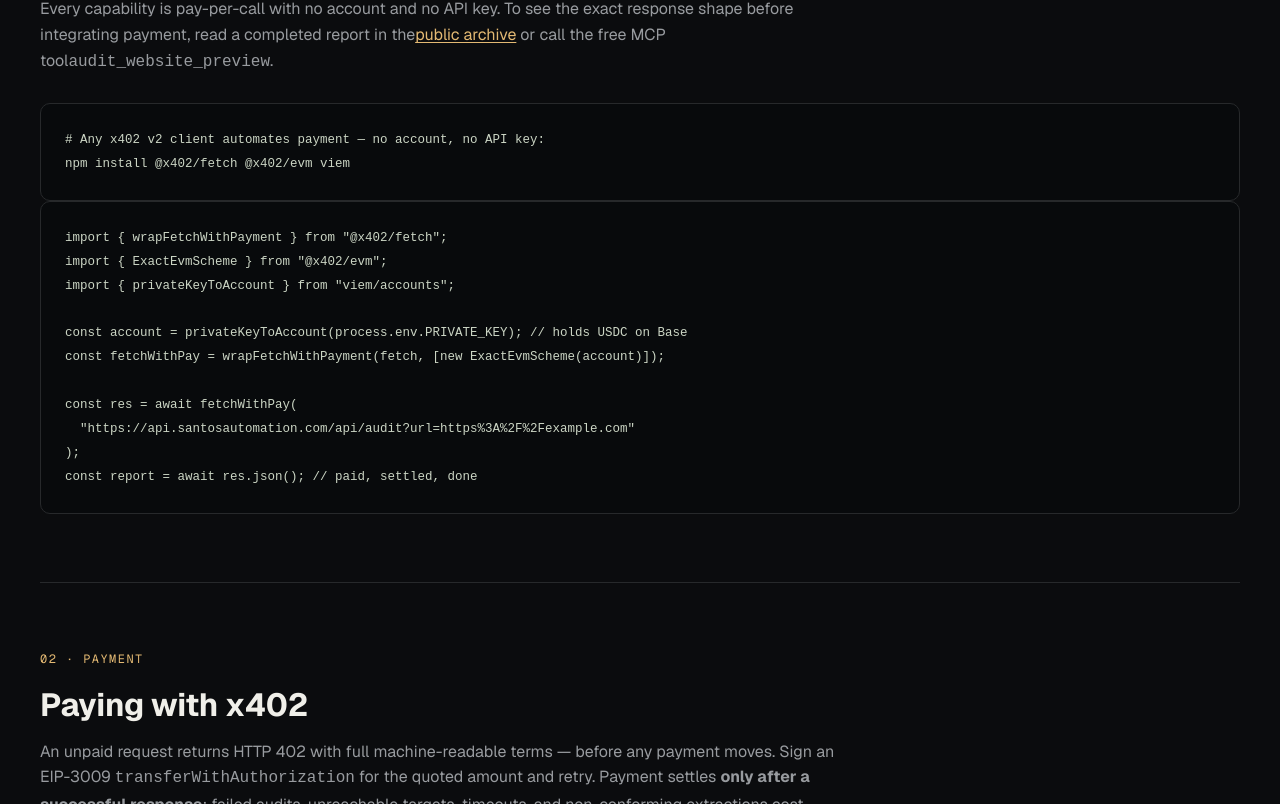
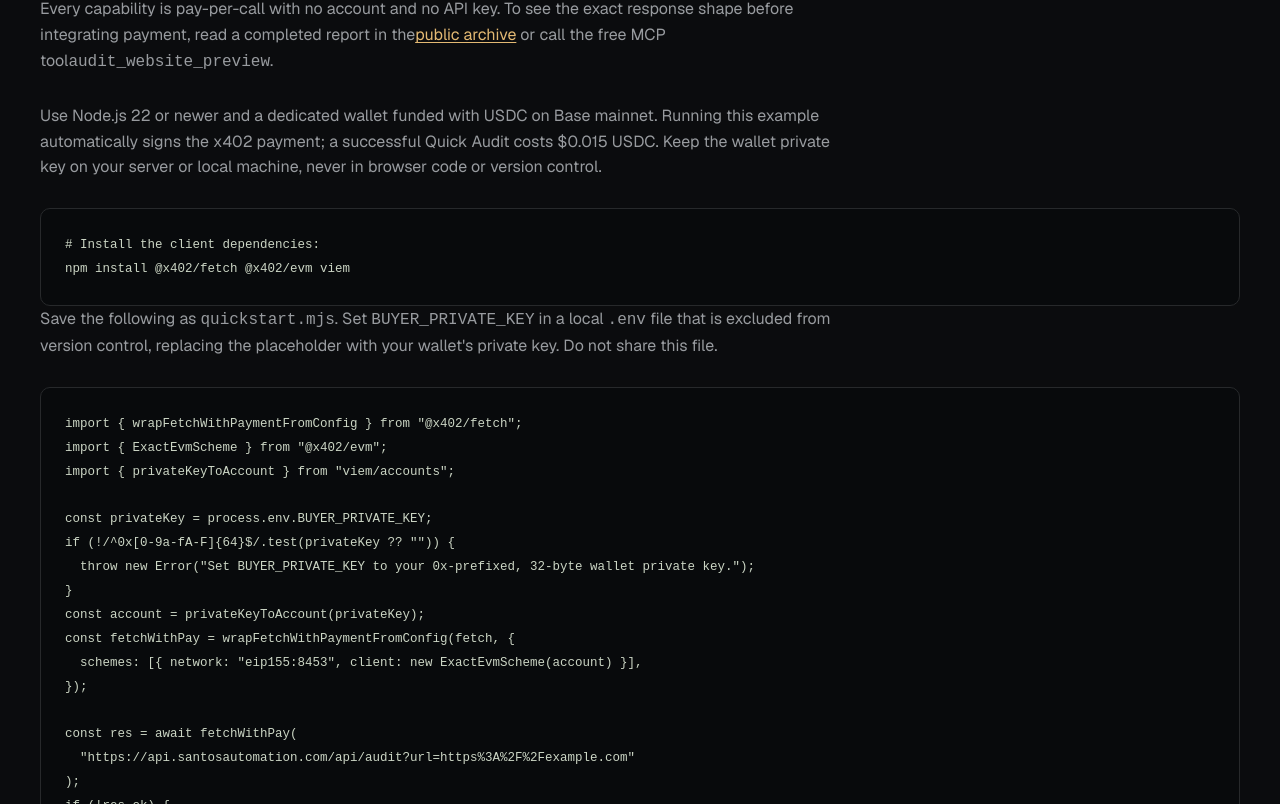
Before and after one commit to thereal-baitjet/santos-audit-api, a Next.js app: page /docs in a window 1280 px wide. Shown: the part 856-1660 px from the top of the page. Built offline with nearby package versions, Linux system fonts and the light colour scheme.

Commit message:
Fix docs quickstart x402 SDK configuration and add runtime regression tests

```diff
--- a/app/docs/page.js
+++ b/app/docs/page.js
@@ -2,6 +2,7 @@ import { PageShell } from "../components/SiteChrome.js";
 import StructuredData from "../components/StructuredData.js";
 import { pageMetadata } from "../../lib/marketing-content.js";
 import { apiProduct } from "../../lib/products.js";
+import { docsQuickstart } from "../../lib/docs-quickstart.js";
 
 const API = "https://api.santosautomation.com";
 
@@ -307,19 +308,23 @@ export default function DocsPage() {
           <a href="/reports">public archive</a> or call the free MCP tool
           <code>audit_website_preview</code>.
         </p>
-        <pre className="code-sample" tabIndex={0}><code>{`# Any x402 v2 client automates payment — no account, no API key:
+        <p className="sub wide">
+          Use Node.js 22 or newer and a dedicated wallet funded with USDC on Base mainnet.
+          Running this example automatically signs the x402 payment; a successful Quick Audit
+          costs ${apiProduct("/api/audit").priceUsdc} USDC. Keep the wallet private key on your
+          server or local machine, never in browser code or version control.
+        </p>
+        <pre className="code-sample" tabIndex={0}><code>{`# Install the client dependencies:
 npm install @x402/fetch @x402/evm viem`}</code></pre>
-        <pre className="code-sample" tabIndex={0}><code>{`import { wrapFetchWithPayment } from "@x402/fetch";
-import { ExactEvmScheme } from "@x402/evm";
-import { privateKeyToAccount } from "viem/accounts";
-
-const account = privateKeyToAccount(process.env.PRIVATE_KEY); // holds USDC on Base
-const fetchWithPay = wrapFetchWithPayment(fetch, [new ExactEvmScheme(account)]);
-
-const res = await fetchWithPay(
-  "${API}/api/audit?url=https%3A%2F%2Fexample.com"
-);
-const report = await res.json(); // paid, settled, done`}</code></pre>
+        <p className="sub wide">
+          Save the following as <code>quickstart.mjs</code>. Set <code>BUYER_PRIVATE_KEY</code> in
+          a local <code>.env</code> file that is excluded from version control, replacing the
+          placeholder with your wallet&apos;s private key. Do not share this file.
+        </p>
+        <pre className="code-sample" tabIndex={0}><code>{docsQuickstart}</code></pre>
+        <pre className="code-sample" tabIndex={0}><code>{`# .env (private; do not commit)
+BUYER_PRIVATE_KEY=0xYOUR_PRIVATE_KEY`}</code></pre>
+        <pre className="code-sample" tabIndex={0}><code>{`node --env-file=.env quickstart.mjs`}</code></pre>
       </section>
 
       <section className="content-section" id="payment">
--- /dev/null
+++ b/lib/docs-quickstart.js
@@ -0,0 +1,22 @@
+// Render and execute the same example so the docs cannot drift from the SDK.
+export const docsQuickstart = `import { wrapFetchWithPaymentFromConfig } from "@x402/fetch";
+import { ExactEvmScheme } from "@x402/evm";
+import { privateKeyToAccount } from "viem/accounts";
+
+const privateKey = process.env.BUYER_PRIVATE_KEY;
+if (!/^0x[0-9a-fA-F]{64}$/.test(privateKey ?? "")) {
+  throw new Error("Set BUYER_PRIVATE_KEY to your 0x-prefixed, 32-byte wallet private key.");
+}
+const account = privateKeyToAccount(privateKey);
+const fetchWithPay = wrapFetchWithPaymentFromConfig(fetch, {
+  schemes: [{ network: "eip155:8453", client: new ExactEvmScheme(account) }],
+});
+
+const res = await fetchWithPay(
+  "https://api.santosautomation.com/api/audit?url=https%3A%2F%2Fexample.com"
+);
+if (!res.ok) {
+  throw new Error("Audit request failed: HTTP " + res.status);
+}
+const report = await res.json();
+console.log(JSON.stringify(report, null, 2));`;
```
Also changed, not shown: 2 other files (tests, documents, lock files or other folders).
